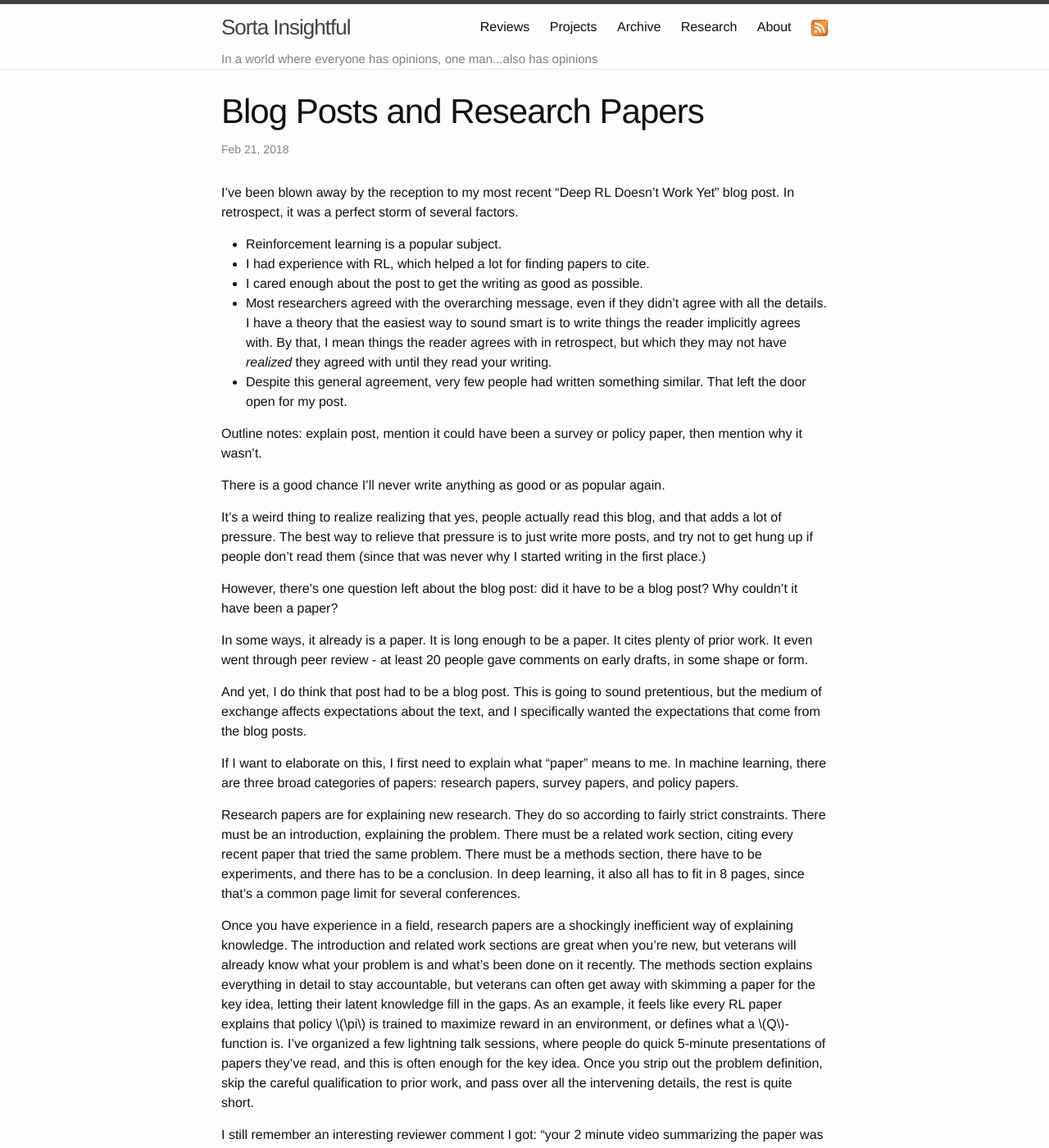
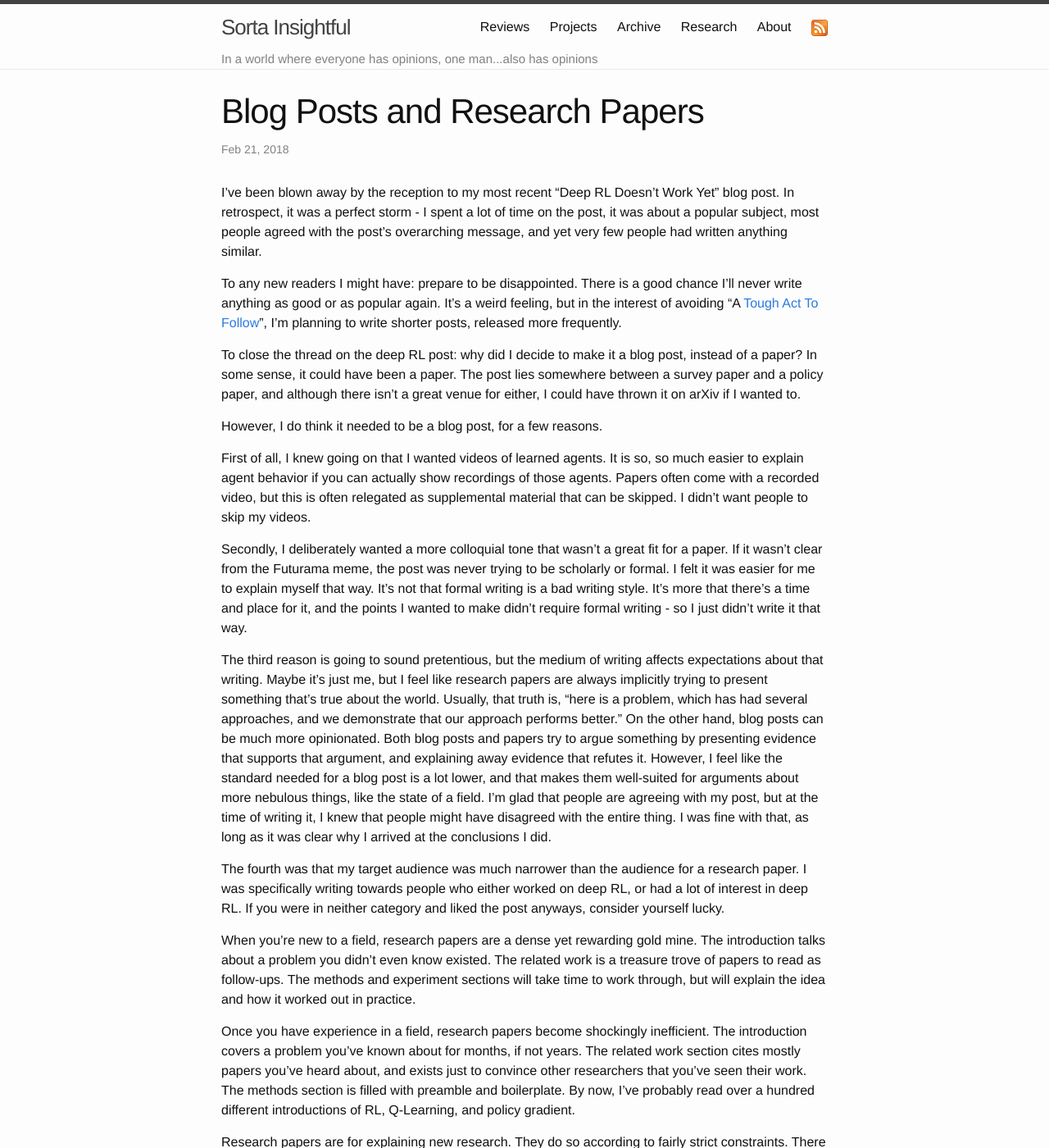
Before and after one commit to alexirpan/alexirpan.github.io, a Jekyll site: the page built from _posts/2018-02-21-blog-paper.markdown, in a window 1280 px wide and 1400 px high. Shown: the whole window at 82% size. Built offline with Jekyll 4.4.1, drawn with Linux system fonts in a browser that asks for light colours; nearby versions of some CDN libraries; some of the changed text lies outside the part shown.

Commit message:
Some more late night writing.

```diff
--- a/_posts/2018-02-21-blog-paper.markdown
+++ b/_posts/2018-02-21-blog-paper.markdown
@@ -5,47 +5,69 @@ date:   2018-02-21 01:01:00 -0800
 ---
 
 I've been blown away by the reception to my most recent "Deep RL Doesn't
-Work Yet" blog post. In retrospect, it was a perfect storm of several factors.
+Work Yet" blog post. In retrospect, it was a perfect storm - I spent a lot of
+time on the post, it was about a popular subject, most people agreed with
+the post's overarching message, and yet very few people had written anything
+similar.
 
-* Reinforcement learning is a popular subject.
-* I had experience with RL, which helped a lot for finding papers to
-cite.
-* I cared enough about the post to get the writing as good as possible.
-* Most researchers agreed with the overarching message, even if they didn't
-agree with all the details. I have a theory that the easiest way to sound
-smart is to write things the reader implicitly agrees with. By that, I mean
-things the reader agrees with in retrospect, but which they may not have
-*realized* they agreed with until they read your writing.
-* Despite this general agreement, very few people had written
-something similar. That left the door open for my post.
+To any new readers I might have: prepare to be disappointed. There is a good
+chance I'll never write anything as good or as popular again. It's a weird
+feeling, but in the interest of avoiding  "A [Tough Act To Follow](http://tvtropes.org/pmwiki/pmwiki.php/Main/ToughActToFollow)",
+I'm planning to write shorter posts, released more frequently.
 
+To close the thread on the deep RL post: why did I decide to make it a blog
+post, instead of a paper? In some sense, it could have been a paper. The post
+lies somewhere between a survey paper and a policy paper, and although there isn't
+a great venue for either, I could have thrown it on arXiv if I wanted to.
 
-Outline notes:
-explain post, mention it could have been a survey or policy paper, then mention
-why it wasn't.
+However, I do think it needed to be a blog post, for a few reasons.
 
-There is a good chance I'll never write anything as good or as popular again.
+First of all, I knew going on that I wanted videos of learned agents. It is
+so, so much easier to explain agent behavior if you can actually show recordings
+of those agents. Papers often come with a recorded video, but this is often
+relegated as supplemental material that can be skipped. I didn't want people to
+skip my videos.
 
-It's a weird thing to realize
-realizing that yes, people actually read this blog, and that adds a lot of
-pressure. The best way to relieve that pressure is to just write more posts,
-and try not to get hung up if people don't read them (since that was never
-why I started writing in the first place.)
+Secondly, I deliberately wanted a more colloquial tone that wasn't a great fit
+for a paper. If it wasn't clear from the Futurama meme, the post was never
+trying to be scholarly or formal. I felt it was easier for me to explain myself
+that way. It's not that formal writing is a bad writing style. It's more that
+there's a time and place for it, and the points I wanted to make didn't
+require formal writing - so I just didn't write it that way.
 
-However, there's one question left about the blog post: did it have to be
-a blog post? Why couldn't it have been a paper?
+The third reason is going to sound pretentious, but the medium of writing
+affects expectations about that writing. Maybe it's just me, but I feel like
+research papers are always implicitly trying to present something that's true
+about the world. Usually, that truth is, "here is a problem, which has had
+several approaches, and we demonstrate that our approach performs better."
+On the other hand, blog posts can be much more opinionated. Both blog posts
+and papers try to argue something by presenting evidence that supports
+that argument, and explaining away evidence that refutes it. However, I feel
+like the standard needed for a blog post is a lot lower, and that makes them
+well-suited for arguments about more nebulous things, like the state of a field.
+I'm glad that people are agreeing with my post, but at the time of writing it,
+I knew that people might have disagreed with the entire thing. I was fine with
+that, as long as it was clear why I arrived at the conclusions I did.
 
-In some ways, it already is a paper. It is long enough to be a paper.
-It cites plenty of prior work. It even went through peer review - at
-least 20 people gave comments on early drafts, in some shape or form.
+The fourth was that my target audience was much narrower than the audience for
+a research paper. I was specifically writing towards people who either worked
+on deep RL, or had a lot of interest in deep RL. If you were in neither
+category and liked the post anyways, consider yourself lucky.
 
-And yet, I do think that post had to be a blog post. This is going to sound
-pretentious, but the medium of exchange affects expectations about the text,
-and I specifically wanted the expectations that come from the blog posts.
+When you're new to a field, research papers are a dense yet rewarding gold mine.
+The introduction talks about a problem you didn't even know existed. The
+related work is a treasure trove of papers to read as follow-ups. The methods
+and experiment sections will take time to work through, but will explain the
+idea and how it worked out in practice.
 
-If I want to elaborate on this, I first need to explain what "paper" means
-to me. In machine learning, there are three broad categories of papers:
-research papers, survey papers, and policy papers.
+Once you have experience in a field, research papers become shockingly
+inefficient. The introduction covers a problem you've known about for months,
+if not years. The related work section cites mostly papers you've heard about,
+and exists just to convince other researchers that you've seen their work. The
+methods section is filled with preamble and boilerplate. By now, I've probably
+read over a hundred different introductions of RL, Q-Learning, and
+policy gradient.
+
 
 Research papers are for explaining new research. They do so according to
 fairly strict constraints. There must be an introduction, explaining the
@@ -56,7 +78,8 @@ also all has to fit in 8 pages, since that's a common page limit for
 several conferences.
 
 Once you have experience in a field, research papers are a shockingly
-inefficient way of explaining knowledge. The introduction and related
+inefficient way of explaining knowledge.
+The introduction and related
 work sections are great when you're new, but veterans will already know
 what your problem is and what's been done on it recently. The methods
 section explains everything in detail to stay accountable, but veterans
@@ -74,14 +97,3 @@ I still remember an interesting reviewer comment I got: "your 2 minute
 video summarizing the paper was clearer than your actual paper." The
 research paper format is meant to be complete, but not everybody needs
 everything the paper is trying to explain.
-
-The "Deep RL Doesn't Work Yet" blog post is immediately disqualified,
-because it does no original research. It only cites existing work.
-
-
-Survey papers try to summarize an entire field. Usually, these surveys are
-pretty long.
-
-This is a massive endeavor,
-and usually survey papers are pretty long. The goal of these papers is to
-be complete.
```
